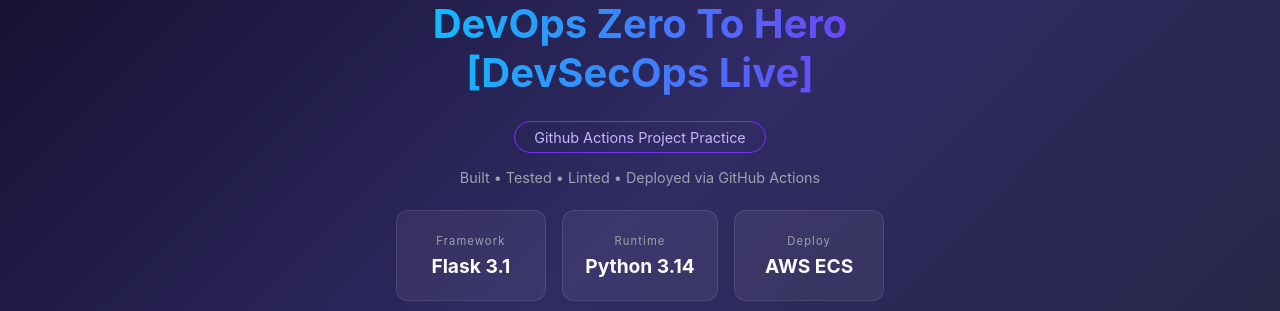
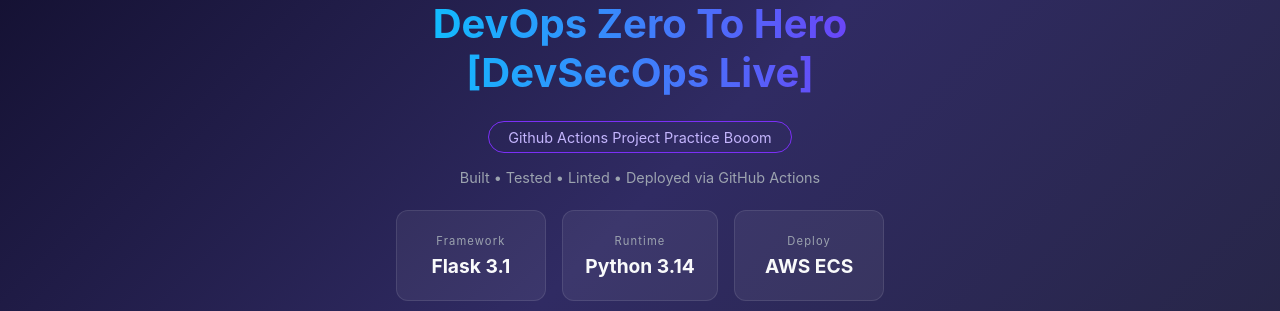
Before and after one commit to Sampatel24/github-actions, a Flask app: page / in a window 1280 px wide. Shown: the part 196-507 px from the top of the page. Run offline with Flask 3, Linux system fonts and the light colour scheme.

Commit message:
minor change to UI

```diff
--- a/templates/index.html
+++ b/templates/index.html
@@ -79,7 +79,7 @@
 <div class="container">
 
 <h1>DevOps Zero To Hero [DevSecOps Live]</h1>
-<div class="badge">Github Actions Project Practice</div>
+<div class="badge">Github Actions Project Practice Booom</div>
 
 <div class="pipeline">
 Built • Tested • Linted • Deployed via GitHub Actions
```
